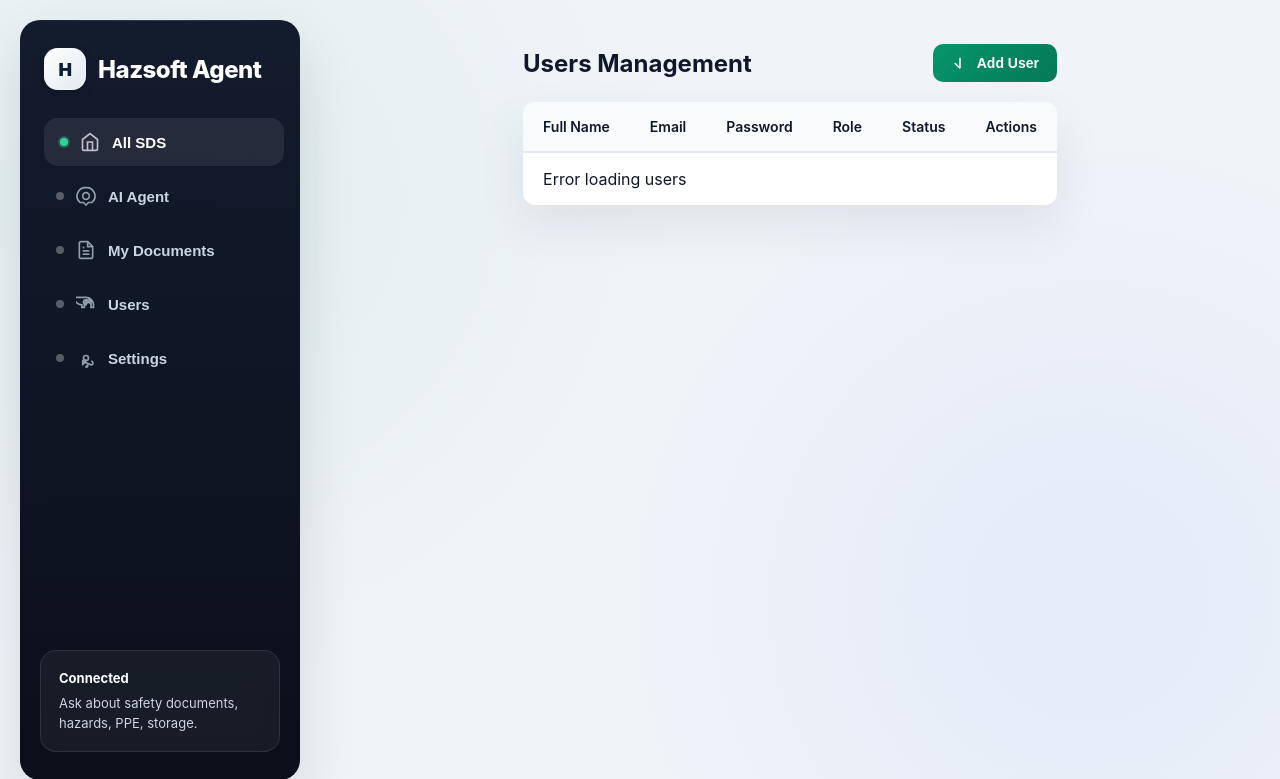
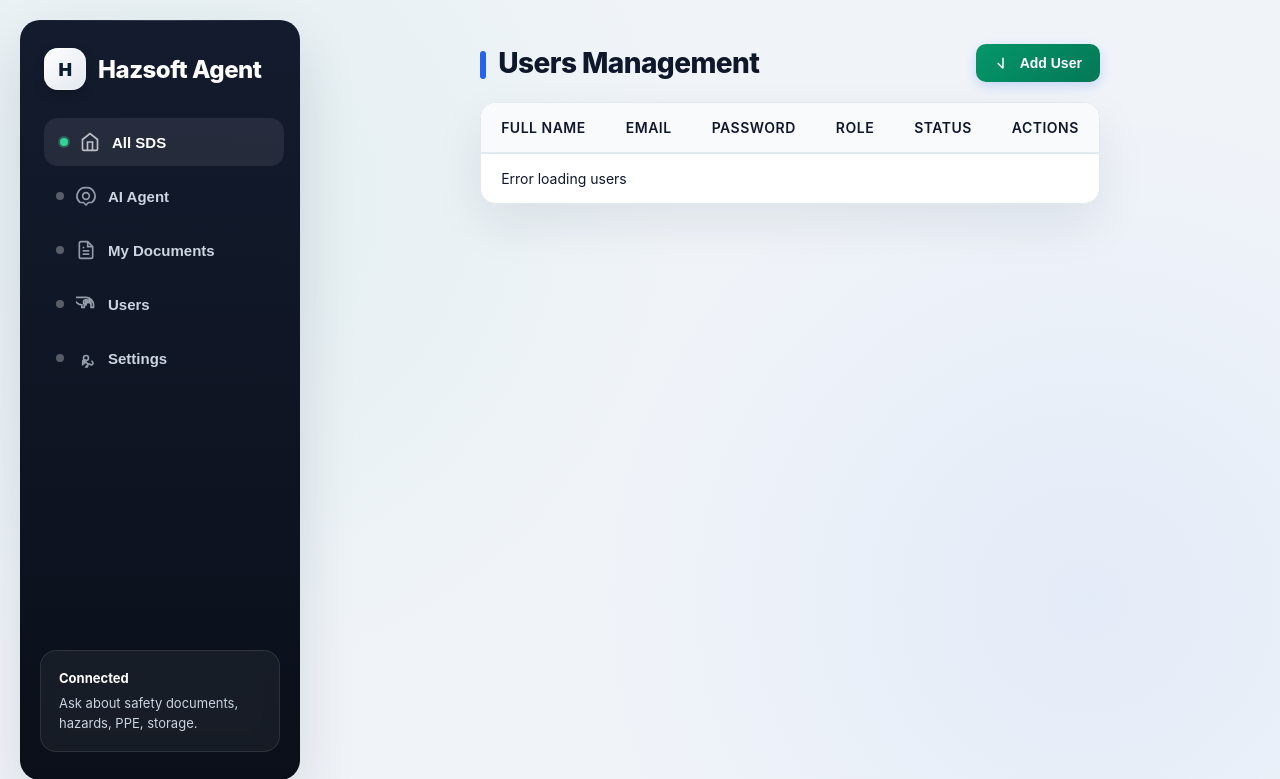
Before and after one commit to shanmugapriyag2196/Hazsoft-Agent, a FastAPI app: template templates/users.html in a window 1280 px wide. Shown: the top 779 px of the page. Run offline with FastAPI, Linux system fonts and the light colour scheme; the template is opened without the code that fills it, so the values that code supplies are empty.

Commit message:
Redesign Users Management dashboard with modern stylish UI

```diff
--- a/templates/users.html
+++ b/templates/users.html
@@ -6,6 +6,274 @@
   max-width: 1000px;
   margin: 20px auto;
   padding: 0 20px;
+}
+.users-header {
+  display: flex;
+  justify-content: space-between;
+  align-items: center;
+  margin-bottom: 24px;
+}
+.users-header h2 {
+  margin: 0;
+  color: var(--ink);
+  font-size: 28px;
+  font-weight: 800;
+  letter-spacing: -0.02em;
+}
+.users-header h2::before {
+  content: "";
+  display: inline-block;
+  width: 6px;
+  height: 28px;
+  background: var(--blue);
+  border-radius: 3px;
+  margin-right: 12px;
+  vertical-align: middle;
+}
+.add-user-btn {
+  display: flex;
+  align-items: center;
+  gap: 8px;
+  padding: 12px 24px;
+  background: linear-gradient(135deg, var(--blue), #1d4ed8);
+  color: white;
+  border: none;
+  border-radius: 12px;
+  font-weight: 700;
+  font-size: 14px;
+  cursor: pointer;
+  transition: all 0.2s ease;
+  box-shadow: 0 4px 12px rgba(37, 99, 235, 0.2);
+}
+.add-user-btn:hover {
+  transform: translateY(-2px);
+  box-shadow: 0 6px 20px rgba(37, 99, 235, 0.35);
+}
+.add-user-btn svg {
+  width: 18px;
+  height: 18px;
+}
+.users-table-container {
+  background: white;
+  border-radius: 16px;
+  overflow: hidden;
+  box-shadow: var(--shadow);
+  border: 1px solid var(--line);
+}
+.users-table {
+  width: 100%;
+  border-collapse: collapse;
+}
+.users-table th {
+  text-align: left;
+  padding: 18px 24px;
+  background: linear-gradient(180deg, #f8fafc, #f1f5f9);
+  color: var(--ink);
+  font-weight: 700;
+  font-size: 13px;
+  text-transform: uppercase;
+  letter-spacing: 0.5px;
+  border-bottom: 2px solid var(--line);
+}
+.users-table td {
+  padding: 18px 24px;
+  border-bottom: 1px solid var(--line);
+  color: var(--ink);
+  font-size: 14px;
+  vertical-align: middle;
+}
+.users-table tr:last-child td {
+  border-bottom: none;
+}
+.users-table tr:hover {
+  background: #f8fafc;
+  transition: background 0.15s ease;
+}
+.status-badge {
+  display: inline-flex;
+  align-items: center;
+  gap: 6px;
+  padding: 6px 12px;
+  border-radius: 20px;
+  font-size: 12px;
+  font-weight: 700;
+  text-transform: uppercase;
+  letter-spacing: 0.3px;
+}
+.status-badge::before {
+  content: "";
+  width: 6px;
+  height: 6px;
+  border-radius: 50%;
+  background: currentColor;
+}
+.status-active {
+  background: rgba(52, 211, 153, 0.15);
+  color: #059669;
+  border: 1px solid rgba(52, 211, 153, 0.3);
+}
+.status-inactive {
+  background: rgba(239, 68, 68, 0.15);
+  color: #dc2626;
+  border: 1px solid rgba(239, 68, 68, 0.3);
+}
+.actions-btn {
+  display: flex;
+  gap: 10px;
+}
+.action-btn {
+  padding: 8px 16px;
+  border-radius: 8px;
+  font-size: 13px;
+  font-weight: 600;
+  border: none;
+  cursor: pointer;
+  transition: all 0.2s ease;
+  display: inline-flex;
+  align-items: center;
+  gap: 4px;
+}
+.edit-btn {
+  background: rgba(37, 99, 235, 0.1);
+  color: var(--blue);
+  border: 1px solid rgba(37, 99, 235, 0.2);
+}
+.edit-btn:hover {
+  background: rgba(37, 99, 235, 0.2);
+  transform: translateY(-1px);
+}
+.delete-btn {
+  background: rgba(239, 68, 68, 0.1);
+  color: var(--red);
+  border: 1px solid rgba(239, 68, 68, 0.2);
+}
+.delete-btn:hover {
+  background: rgba(239, 68, 68, 0.2);
+  transform: translateY(-1px);
+}
+.add-form {
+  background: white;
+  padding: 28px;
+  border-radius: 16px;
+  box-shadow: var(--shadow-lg);
+  margin-bottom: 24px;
+  display: none;
+  border: 1px solid var(--line);
+}
+.add-form.active {
+  display: block;
+  animation: slideDown 0.3s ease;
+}
+@keyframes slideDown {
+  from { opacity: 0; transform: translateY(-10px); }
+  to { opacity: 1; transform: translateY(0); }
+}
+.add-form h3 {
+  margin: 0 0 20px 0;
+  font-size: 20px;
+  color: var(--ink);
+  font-weight: 700;
+}
+.form-row {
+  display: grid;
+  grid-template-columns: 1fr 1fr;
+  gap: 20px;
+  margin-bottom: 20px;
+}
+.form-group {
+  display: flex;
+  flex-direction: column;
+}
+.form-group label {
+  margin-bottom: 8px;
+  font-weight: 700;
+  color: var(--muted);
+  font-size: 12px;
+  text-transform: uppercase;
+  letter-spacing: 0.8px;
+}
+.form-group input,
+.form-group select {
+  padding: 12px 14px;
+  border: 1px solid var(--line);
+  border-radius: 10px;
+  font-size: 14px;
+  background: #f8fafc;
+  transition: all 0.2s ease;
+  font-family: inherit;
+}
+.form-group input:focus,
+.form-group select:focus {
+  outline: none;
+  border-color: var(--blue);
+  background: white;
+  box-shadow: 0 0 0 4px rgba(37, 99, 235, 0.1);
+}
+.form-actions {
+  display: flex;
+  gap: 12px;
+  justify-content: flex-end;
+  margin-top: 24px;
+  padding-top: 20px;
+  border-top: 1px solid var(--line);
+}
+.btn-secondary {
+  background: white;
+  color: var(--ink);
+  border: 1px solid var(--line);
+  border-radius: 10px;
+  padding: 12px 24px;
+  font-size: 14px;
+  font-weight: 600;
+  cursor: pointer;
+  transition: all 0.2s ease;
+}
+.btn-secondary:hover {
+  background: #f8fafc;
+  border-color: #cbd5e1;
+}
+.btn-primary {
+  background: linear-gradient(135deg, var(--blue), #1d4ed8);
+  color: white;
+  border: none;
+  border-radius: 10px;
+  padding: 12px 24px;
+  font-size: 14px;
+  font-weight: 700;
+  cursor: pointer;
+  transition: all 0.2s ease;
+  box-shadow: 0 4px 12px rgba(37, 99, 235, 0.2);
+}
+.btn-primary:hover {
+  transform: translateY(-2px);
+  box-shadow: 0 6px 20px rgba(37, 99, 235, 0.35);
+}
+.edit-row input {
+  padding: 10px;
+  border: 1px solid var(--blue);
+  border-radius: 6px;
+  font-size: 13px;
+  width: 100%;
+  background: white;
+}
+.edit-row select {
+  padding: 10px;
+  border: 1px solid var(--blue);
+  border-radius: 6px;
+  font-size: 13px;
+  background: white;
+}
+.error-message {
+  color: var(--red);
+  font-size: 13px;
+  margin-top: 12px;
+  font-weight: 600;
+}
+.users-table tr.edit-row {
+  background: #eff6ff;
+}
+.users-table tr.edit-row td {
+  padding: 12px 16px;
 }
 .users-header {
   display: flex;
```
